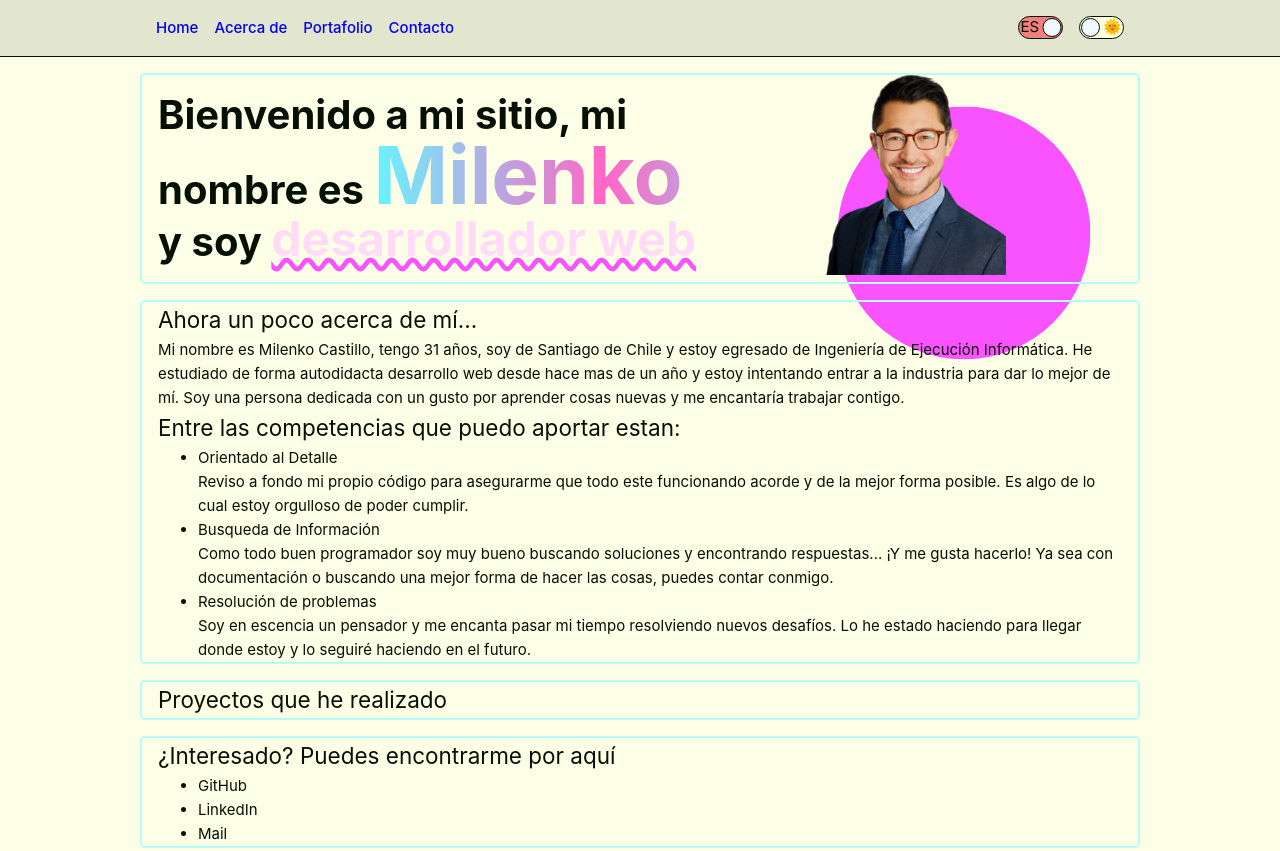
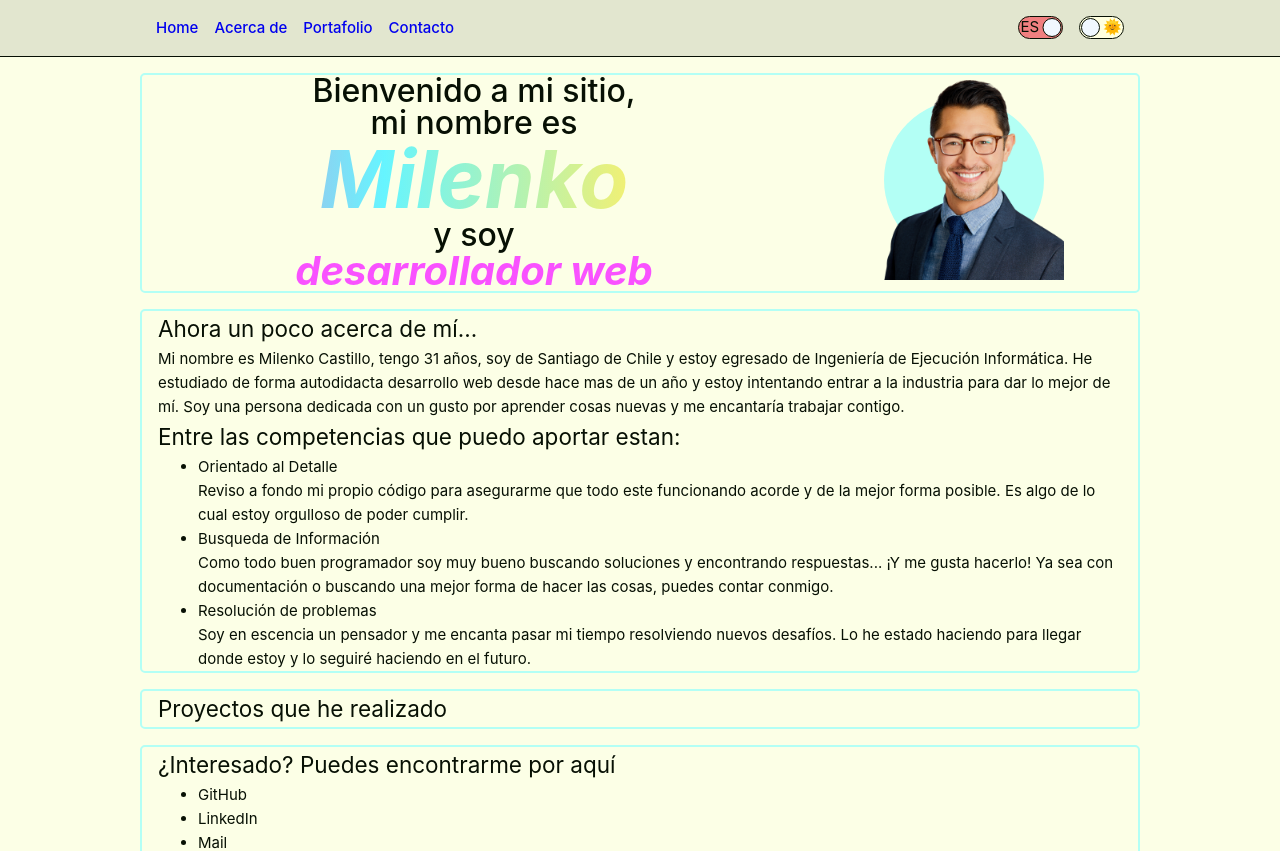
Before and after one commit to stixbunny/portfolio, a Vue app: page / in a window 1280 px wide. Shown: the top 851 px of the page. Built offline with nearby package versions, Linux system fonts and the light colour scheme.

Commit message:
better home style

```diff
--- a/src/components/HomeSection.vue
+++ b/src/components/HomeSection.vue
@@ -8,11 +8,20 @@ const { t } = useI18n();
   <section id="home">
     <div id="title">
       <i18n-t keypath="home.welcome" tag="h1" scope="global">
+        <template v-slot:welcome1>
+          <span>{{ t('home.welcome1') }}</span>
+        </template>
+        <template v-slot:welcome2>
+          <span>{{ t('home.welcome2') }}</span>
+        </template>
         <template v-slot:name>
-          <span>{{ t('home.milenko') }}</span>
+          <span id="my-name">{{ t('home.milenko') }}</span>
+        </template>
+        <template v-slot:welcome3>
+          <span>{{ t('home.welcome3') }}</span>
         </template>
         <template v-slot:title>
-          <span>{{ t('home.webdeveloper') }}</span>
+          <span id="my-title">{{ t('home.webdeveloper') }}</span>
         </template>
       </i18n-t>
     </div>
@@ -28,31 +37,33 @@ const { t } = useI18n();
 <style scoped>
 #home {
   display: grid;
-  grid-template-columns: 2fr 1fr;
+  grid-template-columns: 1fr;
   align-items: center;
-  align-content: center;
+  justify-content: center;
   gap: 1rem;
 }
 #title {
-  grid-column: 1 / 2;
+  justify-self: center;
 }
 #profile-pic {
-  grid-column: 2 / 3;
+  justify-self: center;
   position: relative;
 }
 h1 {
-  font-size: 2.5rem;
+  font-size: 2rem;
   line-height: 1;
   text-wrap: balance;
-  font-weight: bold;
+  /* font-weight: bold; */
 }
 span {
-  font-weight: bold;
+  display: block;
+  font-weight: 500;
+  text-align: center;
 }
 /* Name */
-span:first-child {
-  display: inline-block;
+#my-name {
   font-size: 5rem;
+  /* line-height: 4.5rem; */
   --bg-size: 300%;
   --color-one: hsl(54, 100%, 70%);
   --color-two: hsl(184, 100%, 70%);
@@ -69,7 +80,7 @@ span:first-child {
   color: transparent;
   background-clip: text;
   -webkit-background-clip: text;
-  animation: move-bg 8s infinite linear;
+  animation: move-bg 15s infinite linear;
 }
 @keyframes move-bg {
   to {
@@ -77,20 +88,23 @@ span:first-child {
   }
 }
 /* Title */
-span:nth-child(2) {
+#my-title {
+  font-size: 2.5rem;
+  color: var(--color-accent);
+}
+#my-name,
+#my-title {
+  font-style: italic;
+  text-align: center !important;
+  font-weight: bold;
   text-wrap: nowrap;
-  font-size: 3rem;
-  color: var(--color-secondary);
-  text-decoration-line: underline;
-  text-decoration-color: var(--color-accent);
-  text-decoration-style: wavy;
 }
 svg {
   position: absolute;
   scale: 80%;
   display: block;
   margin: auto;
-  fill: var(--color-accent);
+  fill: var(--color-primary);
   z-index: -1;
 }
 img {
@@ -98,4 +112,18 @@ img {
   min-width: 100px;
   max-width: 200px;
 }
+@media (min-width: 35em) {
+  #home {
+    grid-template-columns: 2fr 1fr;
+  }
+  #title {
+    grid-column: 1 / 2;
+    justify-self: center;
+  }
+  #profile-pic {
+    grid-column: 2 / 3;
+    justify-self: center;
+    position: relative;
+  }
+}
 </style>
--- a/src/i18n/i18n.js
+++ b/src/i18n/i18n.js
@@ -11,7 +11,10 @@ const messages = {
     home: {
       milenko: 'Milenko',
       webdeveloper: 'web developer',
-      welcome: "Welcome to my website, my name is {name} and I'm a {title}",
+      welcome: "{welcome1}{welcome2}{name}{welcome3}{title}",
+      welcome1: "Welcome to my website, ",
+      welcome2: "my name is ",
+      welcome3: " and I'm a ",
     },
     about: {
       title: 'Now a little bit about me...',
@@ -50,7 +53,10 @@ const messages = {
     home: {
       milenko: 'Milenko',
       webdeveloper: 'desarrollador web',
-      welcome: 'Bienvenido a mi sitio, mi nombre es {name} y soy {title}',
+      welcome: '{welcome1}{welcome2}{name}{welcome3}{title}',
+      welcome1: "Bienvenido a mi sitio, ",
+      welcome2: " mi nombre es ",
+      welcome3: " y soy ",
     },
     about: {
       title: 'Ahora un poco acerca de mí...',
```
